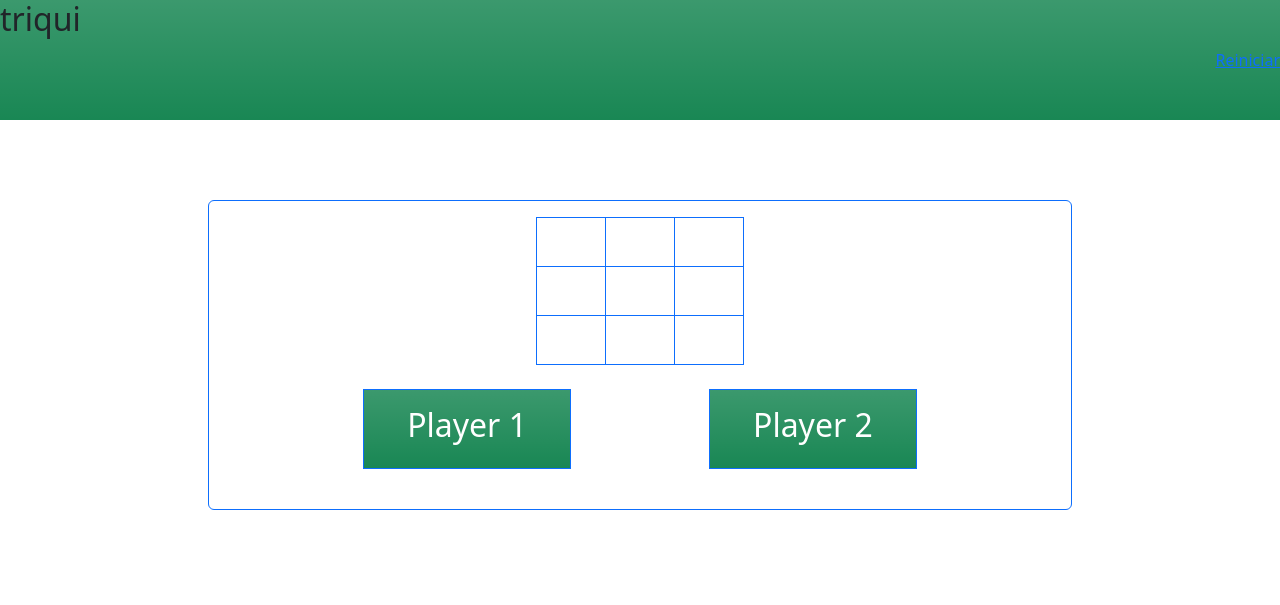
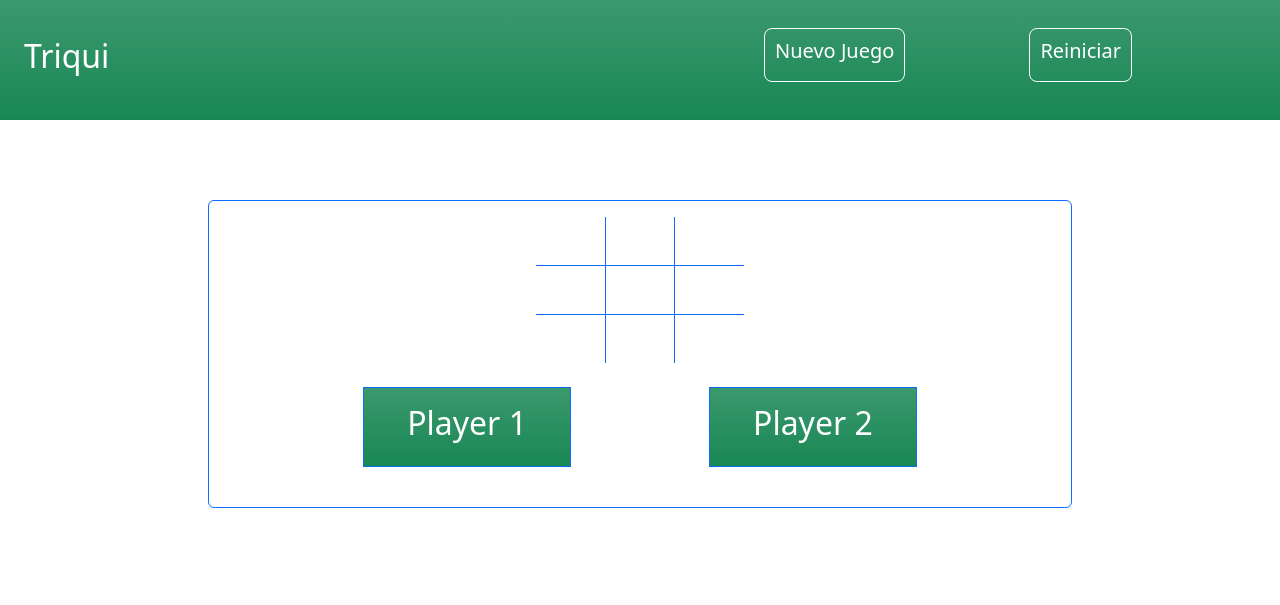
Before and after one commit to SoyL23/Triqui, a PHP site: page / in a window 1280 px wide. Shown: the top 605 px of the page. Run offline with PHP 8.4, Linux system fonts and the light colour scheme.

Commit message:
cambios de estilos

```diff
--- a/controller/capturaClickEnTabla.js
+++ b/controller/capturaClickEnTabla.js
@@ -4,5 +4,5 @@ td.addEventListener('click', (evento)=>{
     const Idtable = evento.target.id;
     console.log(evento);
     console.log(Idtable);
-})
-})
+});
+});
--- a/css/styles.css
+++ b/css/styles.css
@@ -16,3 +16,27 @@ footer{
 #players{
     width: 250px, auto !important;
 }
+a{
+    display: block;
+    text-decoration: none;
+    padding: 10px;
+    margin-bottom: 10px;
+    border: 1px solid white;
+    border-radius: 8px;
+}
+
+#table_date_1, #table_date_7, #table_date_4{
+    border-left: none !important;
+}
+
+#table_date_3,#table_date_9, #table_date_6{
+    border-right: none !important;
+}
+
+#table_date_1, #table_date_3, #table_date_2{
+    border-top: none !important;
+}
+
+#table_date_7, #table_date_8, #table_date_9{
+    border-bottom: none !important;
+}
--- a/view/header.php
+++ b/view/header.php
@@ -3,12 +3,12 @@
 ?>
 
 
-<header class="d-flex justify-content-between bg-success bg-gradient">
-    <div>
-        <h2>triqui</h2>
+<header class="d-flex justify-content-between align-items-center bg-success bg-gradient px-4">
+    <div class="text-white w-50">
+        <h2>Triqui</h2>
     </div>
-    <nav class="d-flex align-items-center">
-        <a href=""></a>
-        <a href="">Reiniciar</a>
+    <nav class="d-flex align-items-center w-50 justify-content-evenly">
+        <a class="" href=""><h5 class="text-white">Nuevo Juego</h5></a>
+        <a class="" href=""><h5 class="text-white">Reiniciar</h5></a>
     </nav>
 </header>
--- a/view/main.php
+++ b/view/main.php
@@ -26,8 +26,10 @@
                 </tr>
 
             </table>
+                <script src="controller/capturaClickEnTabla.js"></script>
+            <?php
 
-            <script src="controller/capturaClickEnTabla.js"></script>
+            ?>
 
             <div id="players" class="d-flex justify-content-evenly my-4 w-100">
                 <div class="w-25 border border-primary p-3 text-center bg-success bg-gradient text-white">
```
Also changed, not shown: controller/action.php (+11 -0 lines).
